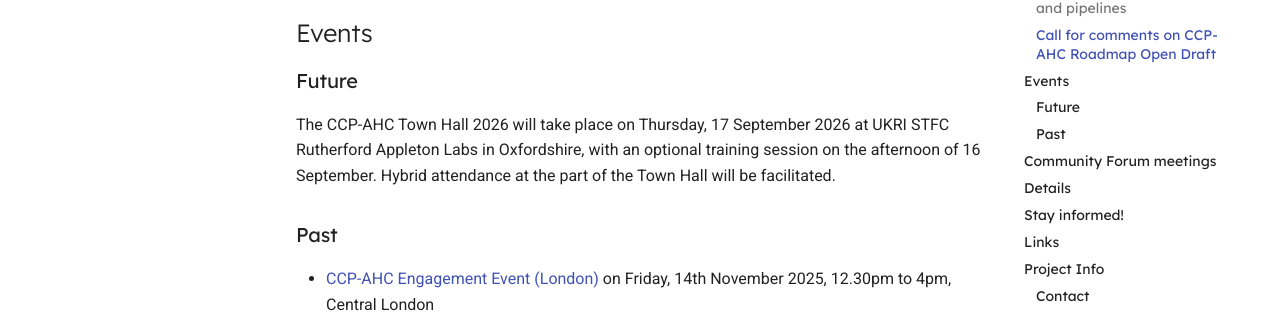
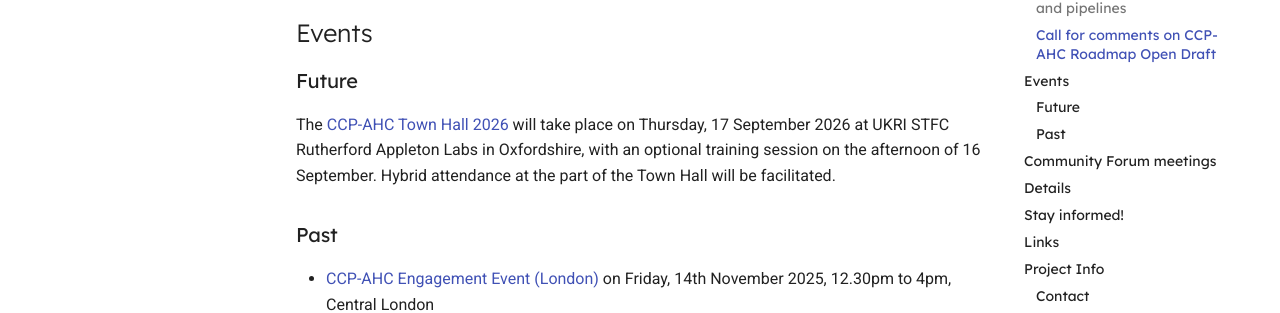
Before and after one commit to ccpahc/ccpahc.github.io, an MkDocs documentation site: the page built from docs/index.md, in a window 1280 px wide and 900 px high, scrolled down 1316 px. Shown: the part 145-458 px from the top of the window. Built offline with MkDocs 1.6.1 and Material for MkDocs 9.7.7, drawn with Linux system fonts in a browser that asks for light colours; comment, search, counter and statistics services are not loaded; part of the change alters nothing that is shown.

```diff
--- a/docs/index.md
+++ b/docs/index.md
@@ -26,7 +26,7 @@ We invite the community involved in computationally-intensive arts, humanities,
 
 ### Future
 
-The CCP-AHC Town Hall 2026 will take place on Thursday, 17 September 2026 at UKRI STFC Rutherford Appleton Labs in Oxfordshire, with an optional training session on the afternoon of 16 September. Hybrid attendance at the part of the Town Hall will be facilitated.
+The [CCP-AHC Town Hall 2026](./activities/town-hall-2026/index.md) will take place on Thursday, 17 September 2026 at UKRI STFC Rutherford Appleton Labs in Oxfordshire, with an optional training session on the afternoon of 16 September. Hybrid attendance at the part of the Town Hall will be facilitated.
 
 ### Past
 
```
